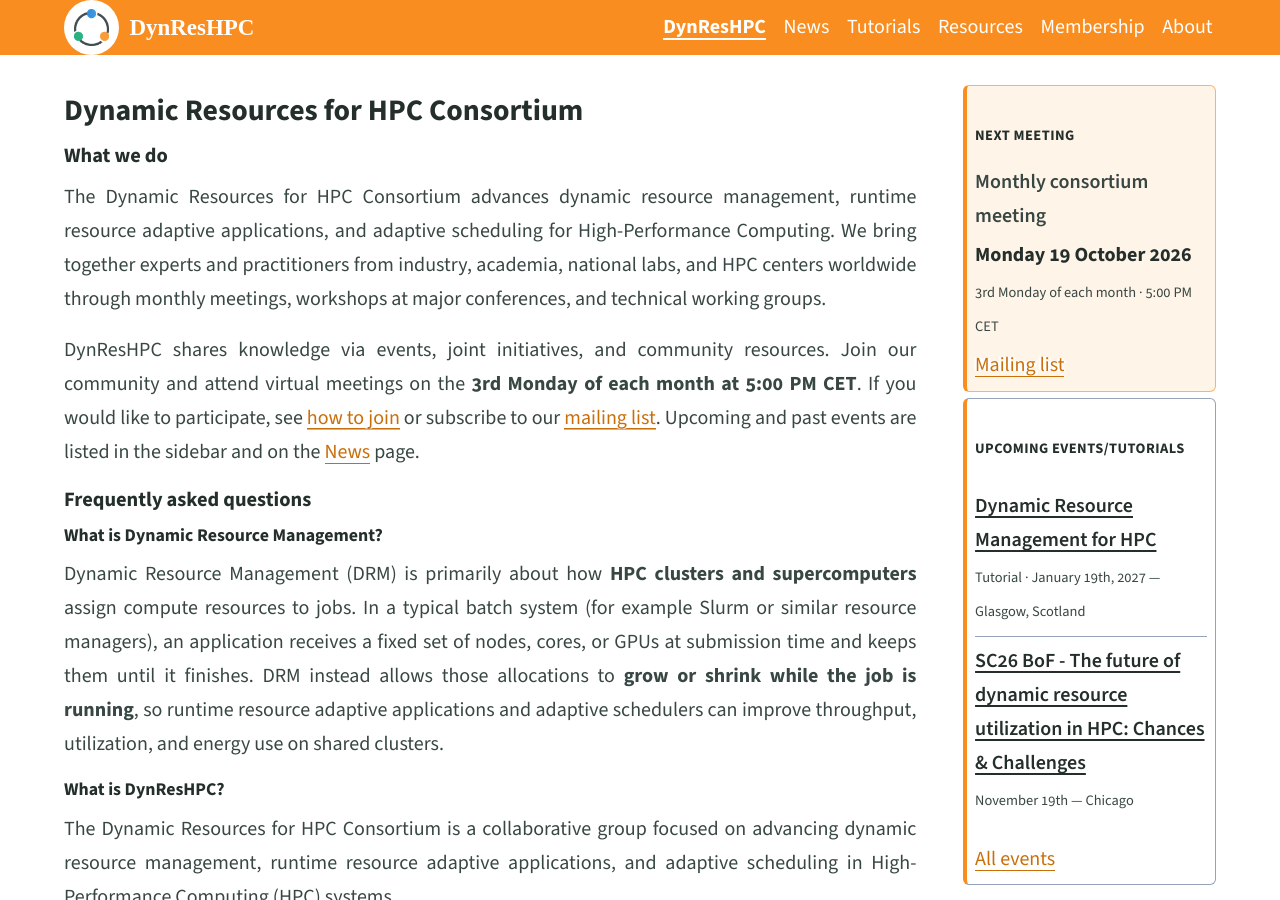
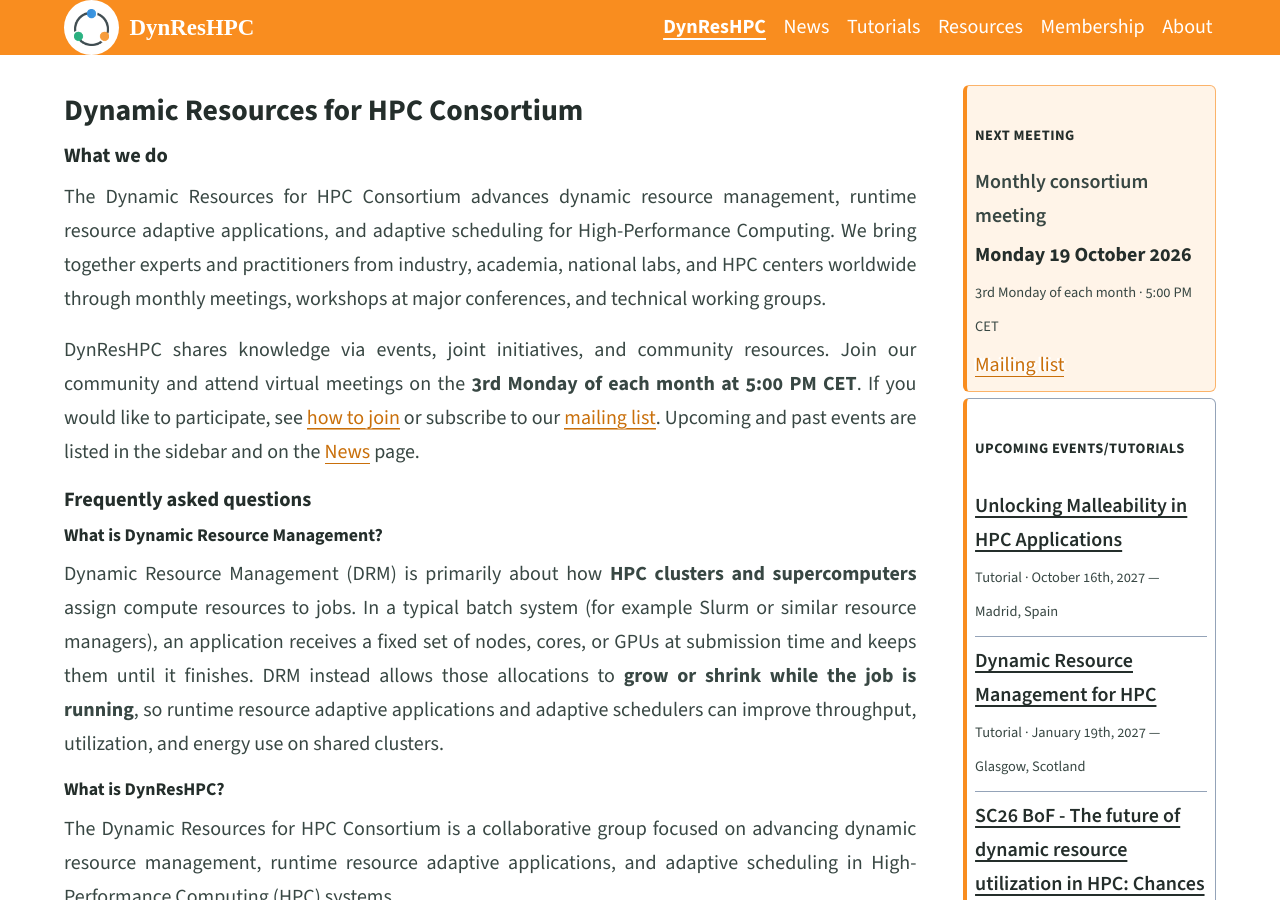
Before and after one commit to dynreshpc/dynreshpc.github.io, a Jekyll site: the page built from index.md, in a window 1280 px wide and 900 px high. Built offline with Jekyll 4.4.1, drawn with Linux system fonts in a browser that asks for light colours.

Commit message:
Update tutorials.yml
Added tutorial from SBAC-PAD

```diff
--- a/_data/tutorials.yml
+++ b/_data/tutorials.yml
@@ -1,3 +1,11 @@
+- title: "Unlocking Malleability in HPC Applications"
+  instructor: "Alberto Cascajo and Javier Fernandez Muñoz"
+  event: "IEEE/SBC SBAC-PAD 2026"
+  date: "October 16th, 2027"
+  date_iso: "2027-10-16"
+  location: "Madrid, Spain"
+  link: "https://acascajo.github.io/sbac-pad-malleability-tutorial/"
+
 - title: "Dynamic Resource Management for HPC"
   instructor: "Sergio Iserte, Dominik Huber"
   event: "HiPEAC 2027"
```
